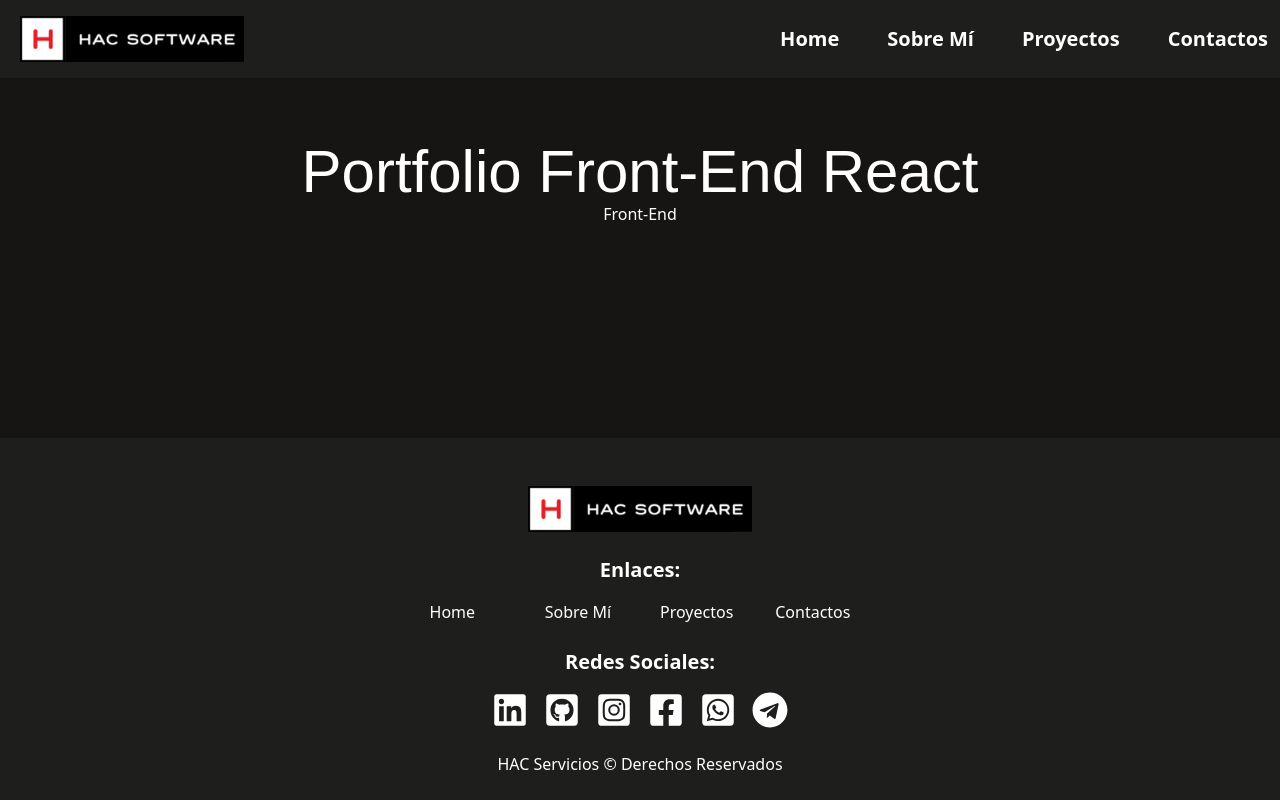
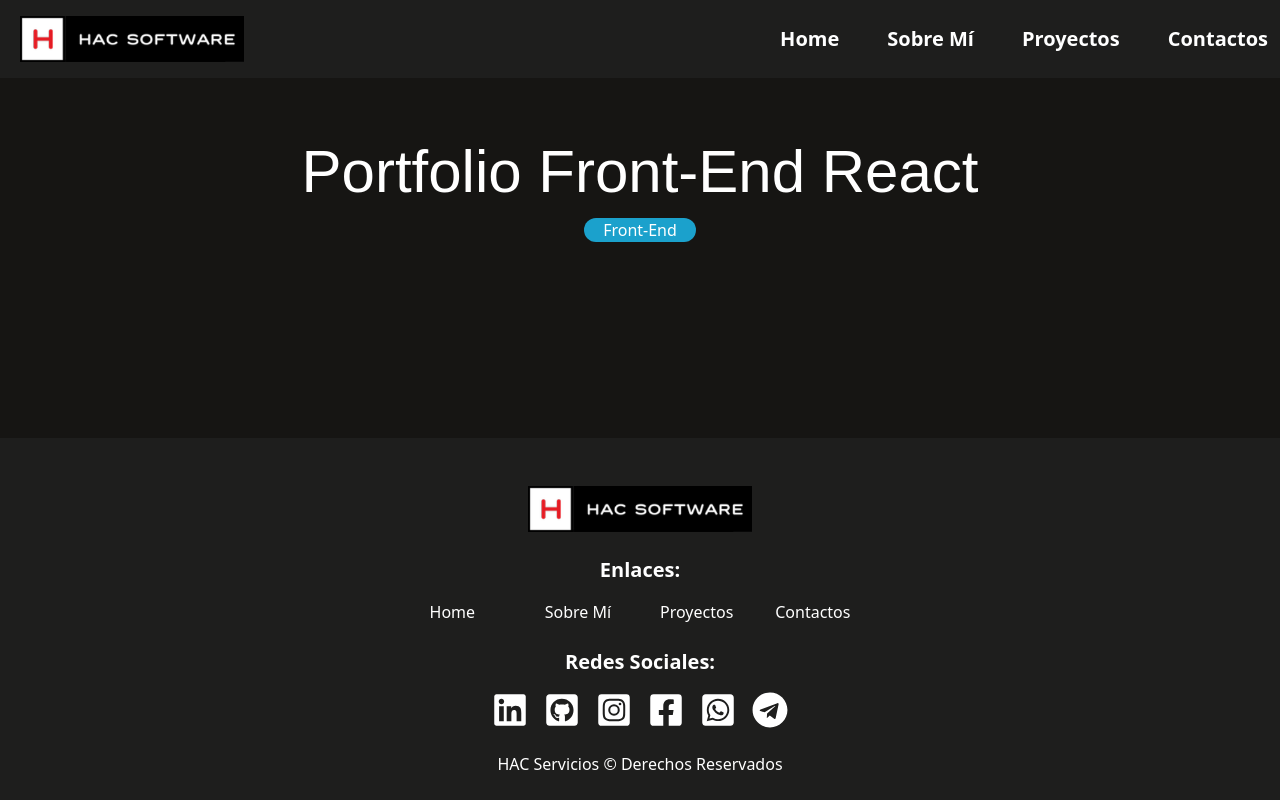
Before and after one commit to hectorc2907/portfolio-hector-clessi, a React (Vite) app: page /project/0 in a window 1280 px wide. Built offline with nearby package versions, Linux system fonts and the light colour scheme; a web font is replaced by a local one.

Commit message:
organizamos la pagina con cada proyecto

```diff
--- a/src/components/pages/HomeComponents/works/CardProjects.jsx
+++ b/src/components/pages/HomeComponents/works/CardProjects.jsx
@@ -8,13 +8,11 @@ const CardProjects = () => {
   return (
     <>
       {[...MainProjects].reverse().map((project) => (
-        <Link to={`/project/` + project.id}>
+        <Link to={`/project/` + project.id} key={project.id}>
           <motion.div
             initial={{ opacity: 0, y: 100 }}
             animate={{ opacity: 1, y: 0 }}
             transition={{ duration: 1, delay: project.delay }}
-            key={project.id}
-            onClick={() => captureData(project)}
             className="flex flex-col justify-between bg-black rounded-xl max-w-[300px] min-h-[500px] cursor-pointer hover:shadow-[0_0_15px_-1px_#ffffff] p- overflow-hidden p-4"
           >
             <div className="flex justify-between">
--- a/src/components/pages/ProjectComponents/Project.jsx
+++ b/src/components/pages/ProjectComponents/Project.jsx
@@ -1,5 +1,6 @@
 import { useParams } from "react-router-dom";
 import { MainProjects } from "../../../mocks/MainProjects";
+import { typeProjectColor } from "../../../utils/typeProjectColor";
 
 const Project = () => {
   const { id } = useParams();
@@ -11,7 +12,13 @@ const Project = () => {
           <h1 className="text-4xl md:text-5xl xl:text-6xl font-guerrilla">
             {data.title}
           </h1>
-          <span>{data.type}</span>
+          <span
+            className={`w-28 my-4 text-center ${typeProjectColor(
+              data.type
+            )} rounded-full`}
+          >
+            {data.type}
+          </span>
         </div>
       </div>
     </>
```
